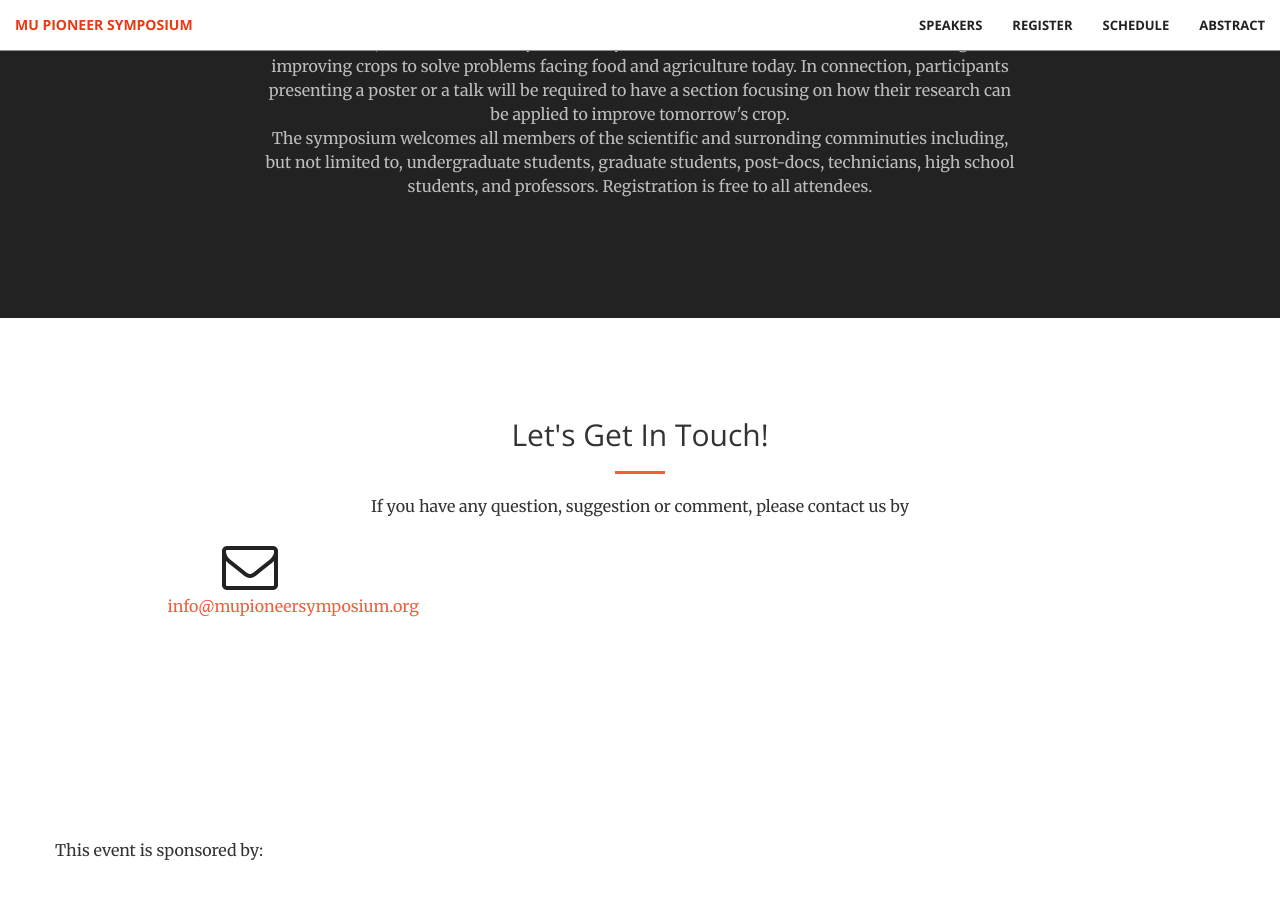
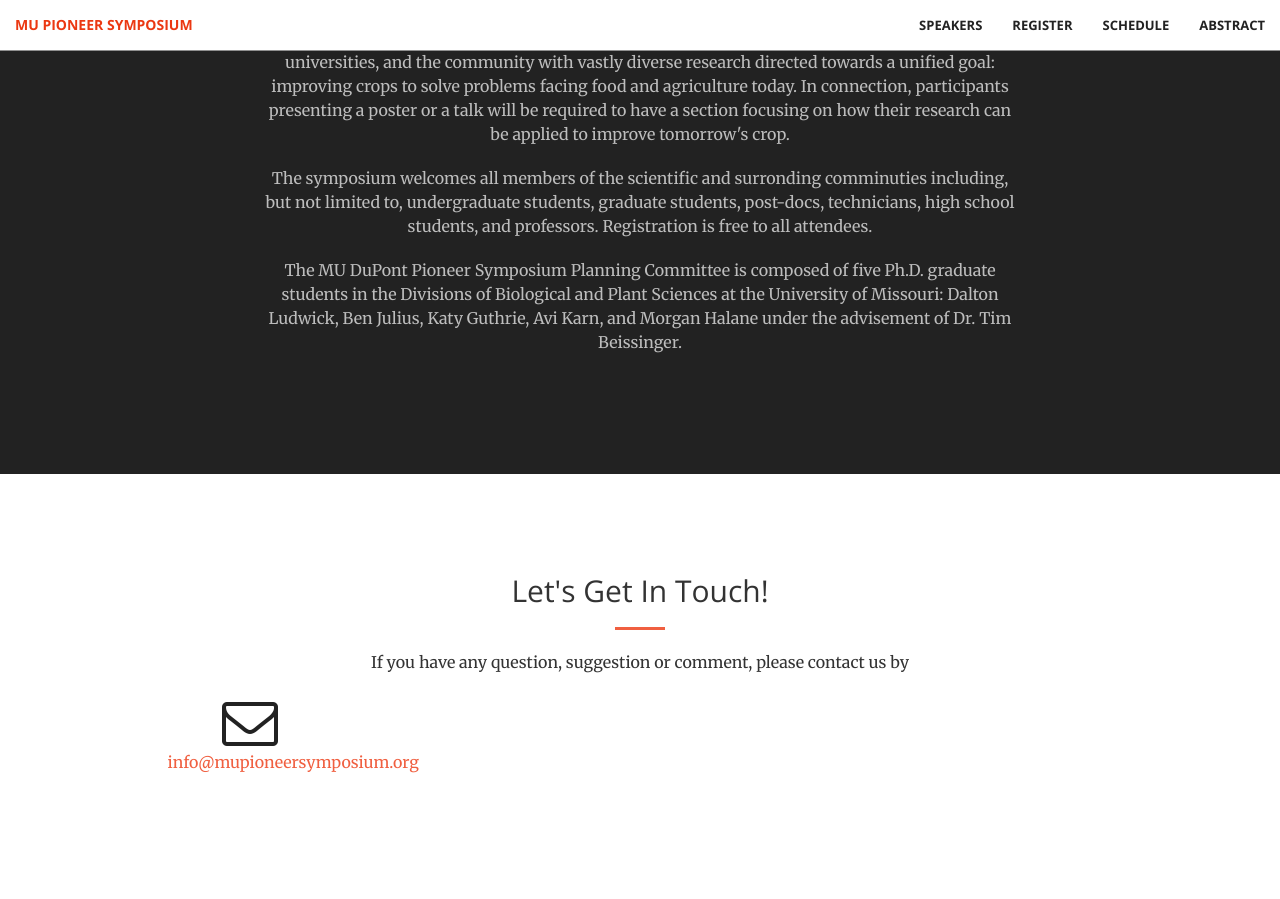
Before and after one commit to mupioneersymposium/mupioneersymposium.github.io, a Jekyll site: the page built from index.html, in a window 1280 px wide and 900 px high, scrolled down 1142 px. Built offline with Jekyll 4.4.1, drawn with Linux system fonts in a browser that asks for light colours.

Commit message:
Update about-brief.html

```diff
--- a/_includes/about-brief.html
+++ b/_includes/about-brief.html
@@ -4,9 +4,10 @@
             <div class="col-lg-8 col-lg-offset-2 text-center">
                 <h2 class="section-heading">About the symposium</h2>
                 <hr class="light">
-                <p class="text-faded">The Univeristy of Missouri-Columbia (Mizzou) is excited to be hosting it's first annual MU DuPont Pioneer Plant Sciences Symposium entitiled: "Building the Bridge from Fundemetal Research to Improving Tomorrow's Crop".<br/>
-The aim of this symposium is to bring together numerous groups across Mizzou, other universities, and the community with vastly diverse research directed towards a unified goal: improving crops to solve problems facing food and agriculture today. In connection, participants presenting a poster or a talk will  be required to have a section focusing on how their research can be applied to improve tomorrow's crop.<br/>
-The symposium welcomes all members of the scientific and surronding comminuties including, but not limited to, undergraduate students, graduate students, post-docs, technicians, high school students, and professors. Registration is free to all attendees. </p>
+<p class="text-faded">The Univeristy of Missouri-Columbia (Mizzou) is excited to be hosting it's first annual MU DuPont Pioneer Plant Sciences Symposium entitiled: "Building the Bridge from Fundemetal Research to Improving Tomorrow's Crop".</p>
+<p class="text-faded">The aim of this symposium is to bring together numerous groups across Mizzou, other universities, and the community with vastly diverse research directed towards a unified goal: improving crops to solve problems facing food and agriculture today. In connection, participants presenting a poster or a talk will  be required to have a section focusing on how their research can be applied to improve tomorrow's crop.</p>
+<p class="text-faded">The symposium welcomes all members of the scientific and surronding comminuties including, but not limited to, undergraduate students, graduate students, post-docs, technicians, high school students, and professors. Registration is free to all attendees. </p>
+<p class="text-faded">The MU DuPont Pioneer Symposium Planning Committee is composed of five Ph.D. graduate students in the Divisions of Biological and Plant Sciences at the University of Missouri: Dalton Ludwick, Ben Julius, Katy Guthrie, Avi Karn, and Morgan Halane under the advisement of Dr. Tim Beissinger.</p>
             </div>
         </div>
     </div>
```
